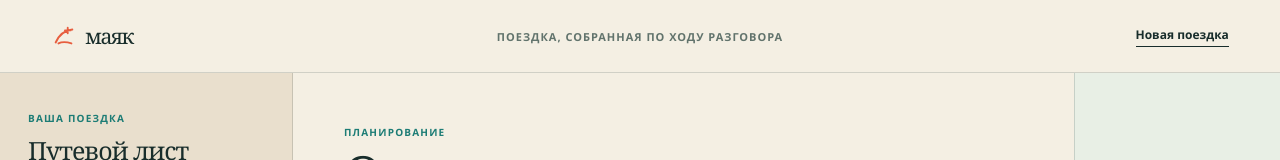
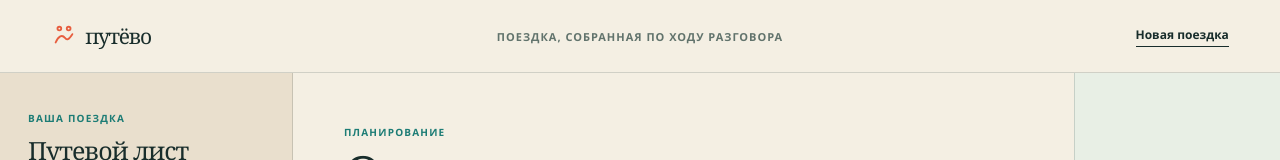
Before and after one commit to deeonowa/Hotel-AI-finder, a React (Vite) app in the folder web/: page / in a window 1280 px wide. Shown: the top 160 px of the page. Built offline with nearby package versions, Linux system fonts and the light colour scheme; no server answers.

Commit message:
feat: переименовать сервис в Путёво

```diff
--- a/web/src/App.tsx
+++ b/web/src/App.tsx
@@ -179,9 +179,13 @@ export default function App() {
   return (
     <div className="app atlas-app">
       <header className="masthead">
-        <a className="wordmark" href="#top" aria-label="Маяк, в начало">
-          <svg viewBox="0 0 28 28" aria-hidden="true"><path d="M5 21c4-9 9-13 18-14M8 22c4-2 8-2 14 0M18 5v6M15 8h6" /></svg>
-          <span>маяк</span>
+        <a className="wordmark" href="#top" aria-label="Путёво, в начало">
+          <svg viewBox="0 0 28 28" aria-hidden="true">
+            <circle cx="9" cy="6" r="2" />
+            <circle cx="19" cy="6" r="2" />
+            <path d="M5 21c3-7 7-9 10-5 2 3 4 2 8-4" />
+          </svg>
+          <span>путёво</span>
         </a>
         <p>Поездка, собранная по ходу разговора</p>
         <button className="reset-link" onClick={() => void startNewTrip()} disabled={busy}>
```
